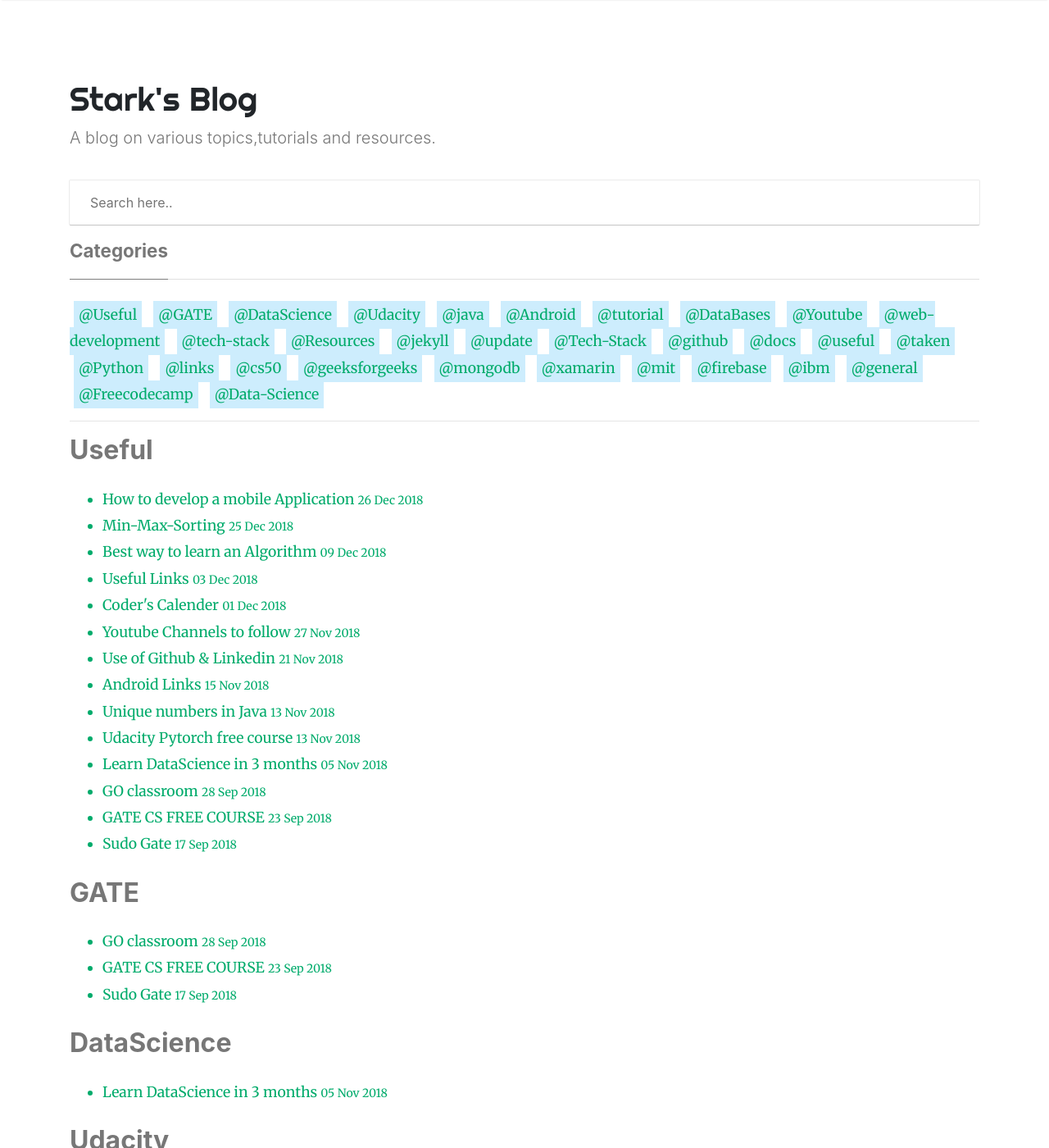
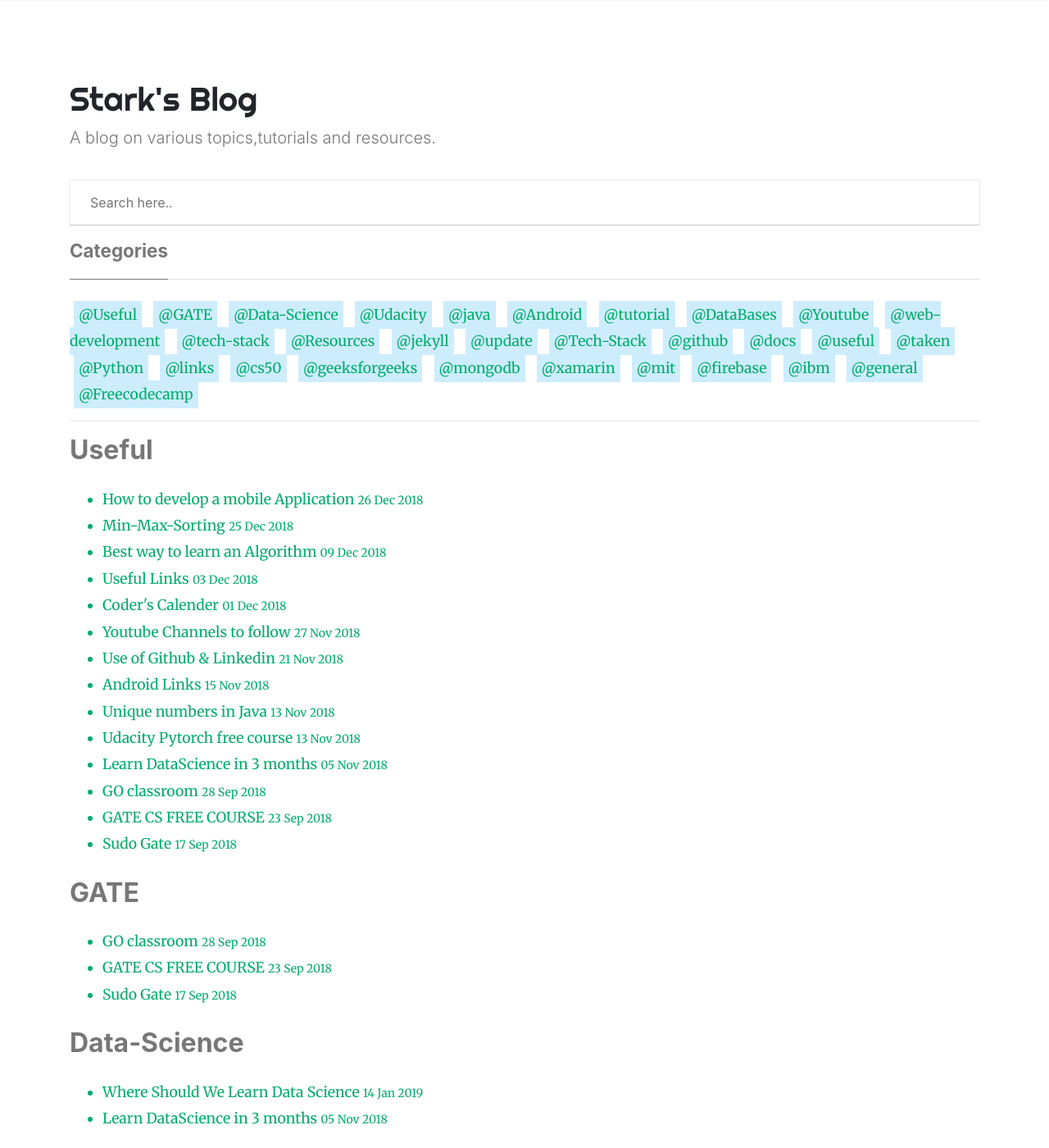
Before and after one commit to StarkSources/myblog, a Jekyll site: the page built from categories.html, in a window 1280 px wide and 1400 px high. Shown: the whole window at 82% size. Built offline with Jekyll 4.4.1, drawn with Linux system fonts in a browser that asks for light colours; nearby versions of some CDN libraries; comment, search, counter and statistics services are not loaded; some of the changed text lies outside the part shown.

Commit message:
Update 2018-11-05-Learn-Data-Science-in-3-Months.md

```diff
--- a/_posts/2018-11-05-Learn-Data-Science-in-3-Months.md
+++ b/_posts/2018-11-05-Learn-Data-Science-in-3-Months.md
@@ -2,7 +2,7 @@
 layout: post
 title:  "Learn DataScience in 3 months"
 author: sal
-categories: [ Useful, DataScience ]
+categories: [ Useful, Data-Science ]
 image: https://cdn-images-1.medium.com/max/1200/1*u16a0WbJeckSdi6kGD3gVA.jpeg
 ---
 
```
